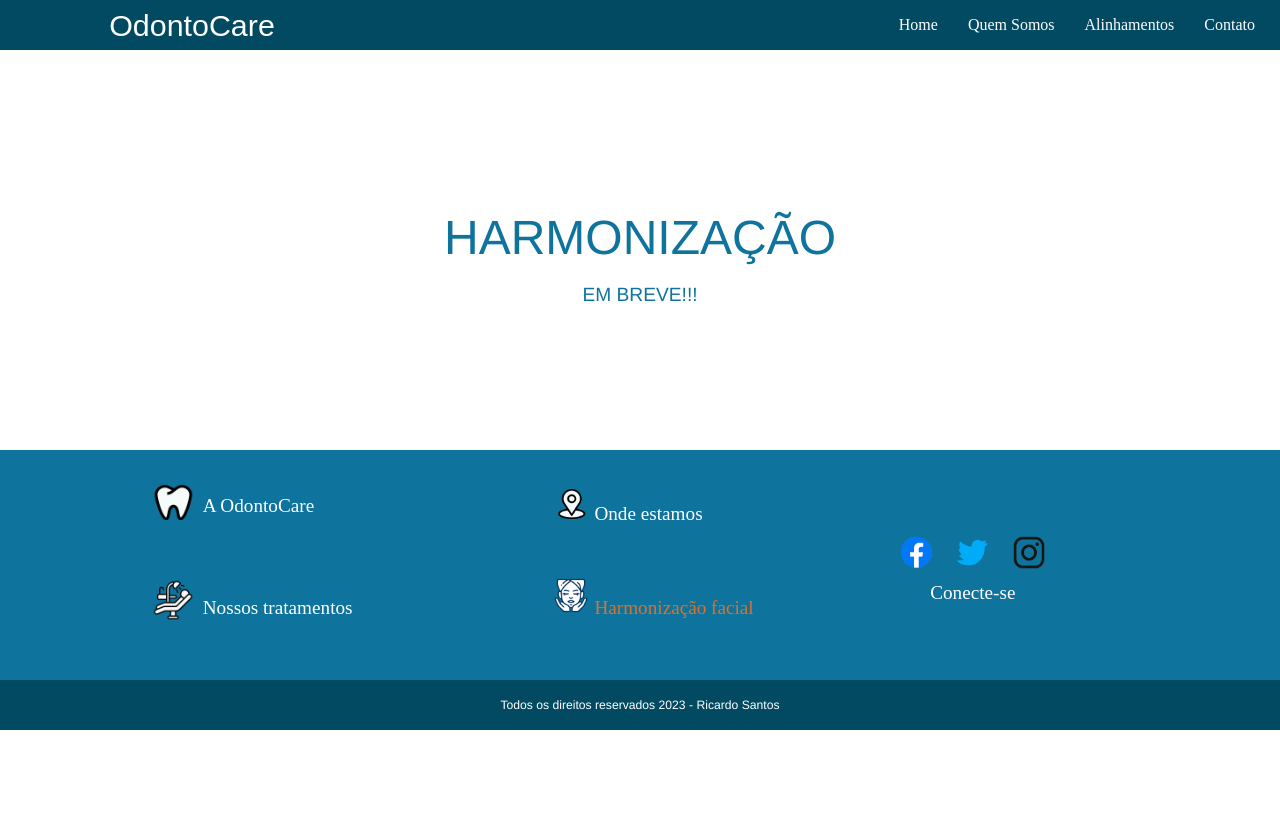
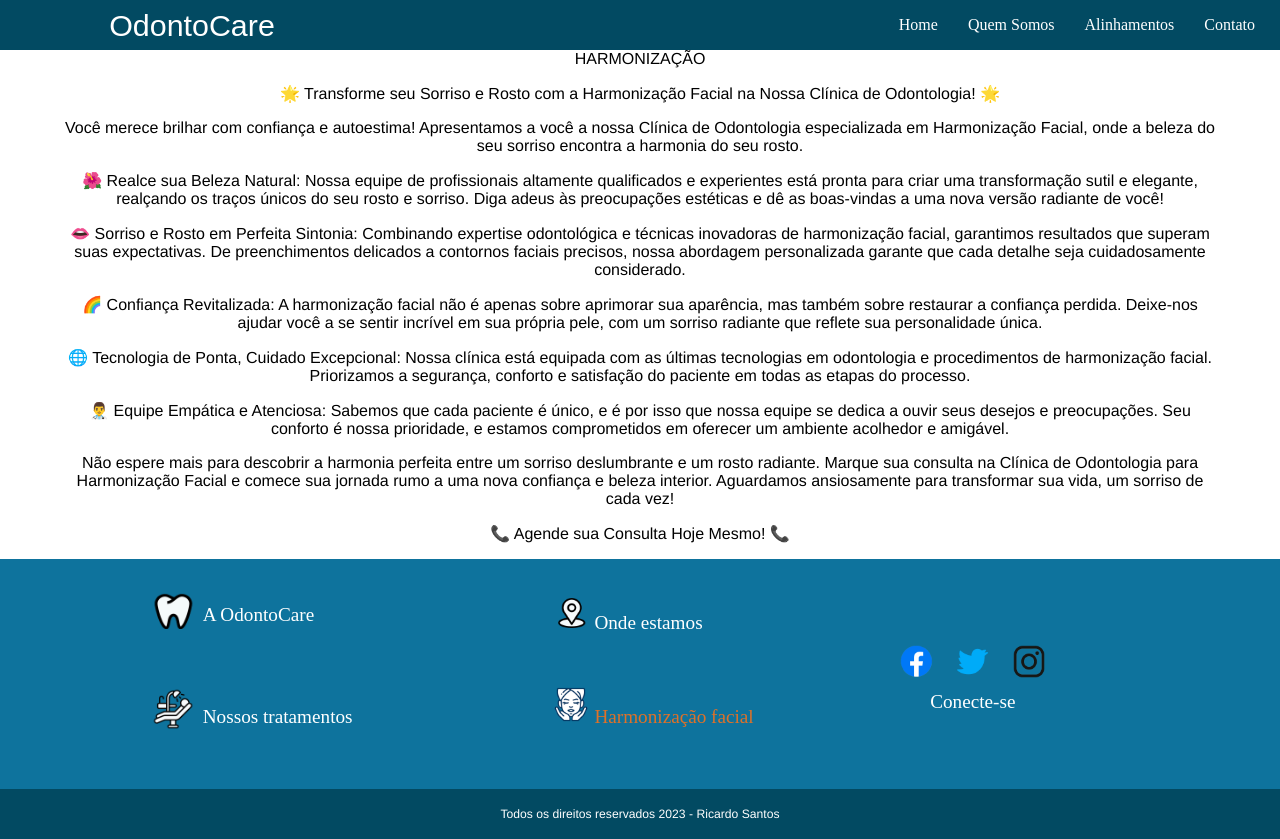
Before and after one commit to ricardobsan/projetoOdonto, a plain HTML site: page harmonizacao.html in a window 1280 px wide. Before the commit the page ends 800 px from the top, so only its background shows below. Drawn offline with Linux system fonts and the light colour scheme.

Commit message:
Update harmonizacao.html

```diff
--- a/harmonizacao.html
+++ b/harmonizacao.html
@@ -31,11 +31,27 @@
     <!------------------------------ CONTEUDO -------------------------------------->
 
     <div class="principal">
-        <div class="quemSomos">HARMONIZAÇÃO </div>
+        <div class="telaHarmo">HARMONIZAÇÃO </div>
 
 
-        <div class="textoSobre">
-            <p> EM BREVE!!!</p>
+        <div class="textoHarmo">
+            <p> 🌟 Transforme seu Sorriso e Rosto com a Harmonização Facial na Nossa Clínica de Odontologia! 🌟</p>
+
+                <p>Você merece brilhar com confiança e autoestima! Apresentamos a você a nossa Clínica de Odontologia especializada em Harmonização Facial, onde a beleza do seu sorriso encontra a harmonia do seu rosto.</p>
+
+                <p>🌺 Realce sua Beleza Natural: Nossa equipe de profissionais altamente qualificados e experientes está pronta para criar uma transformação sutil e elegante, realçando os traços únicos do seu rosto e sorriso. Diga adeus às preocupações estéticas e dê as boas-vindas a uma nova versão radiante de você!</p>
+
+                <p>👄 Sorriso e Rosto em Perfeita Sintonia: Combinando expertise odontológica e técnicas inovadoras de harmonização facial, garantimos resultados que superam suas expectativas. De preenchimentos delicados a contornos faciais precisos, nossa abordagem personalizada garante que cada detalhe seja cuidadosamente considerado.</p>
+
+                <p>🌈 Confiança Revitalizada: A harmonização facial não é apenas sobre aprimorar sua aparência, mas também sobre restaurar a confiança perdida. Deixe-nos ajudar você a se sentir incrível em sua própria pele, com um sorriso radiante que reflete sua personalidade única.</p>
+
+                <p>🌐 Tecnologia de Ponta, Cuidado Excepcional: Nossa clínica está equipada com as últimas tecnologias em odontologia e procedimentos de harmonização facial. Priorizamos a segurança, conforto e satisfação do paciente em todas as etapas do processo.</p>
+
+                <p>👨‍⚕️ Equipe Empática e Atenciosa: Sabemos que cada paciente é único, e é por isso que nossa equipe se dedica a ouvir seus desejos e preocupações. Seu conforto é nossa prioridade, e estamos comprometidos em oferecer um ambiente acolhedor e amigável.</p>
+
+                <p>Não espere mais para descobrir a harmonia perfeita entre um sorriso deslumbrante e um rosto radiante. Marque sua consulta na Clínica de Odontologia para Harmonização Facial e comece sua jornada rumo a uma nova confiança e beleza interior. Aguardamos ansiosamente para transformar sua vida, um sorriso de cada vez!</p>
+
+                <p>📞 Agende sua Consulta Hoje Mesmo! 📞</p>
 
         </div>
     </div>
```
